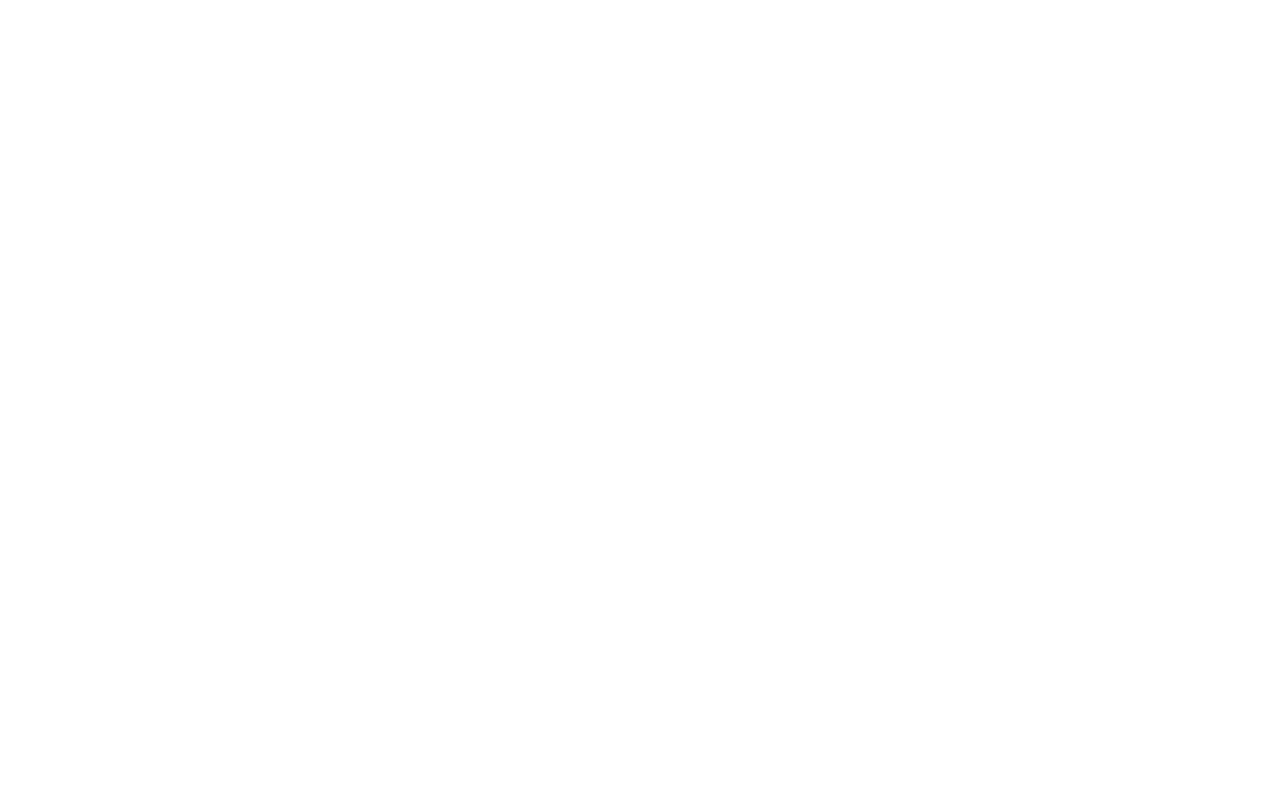
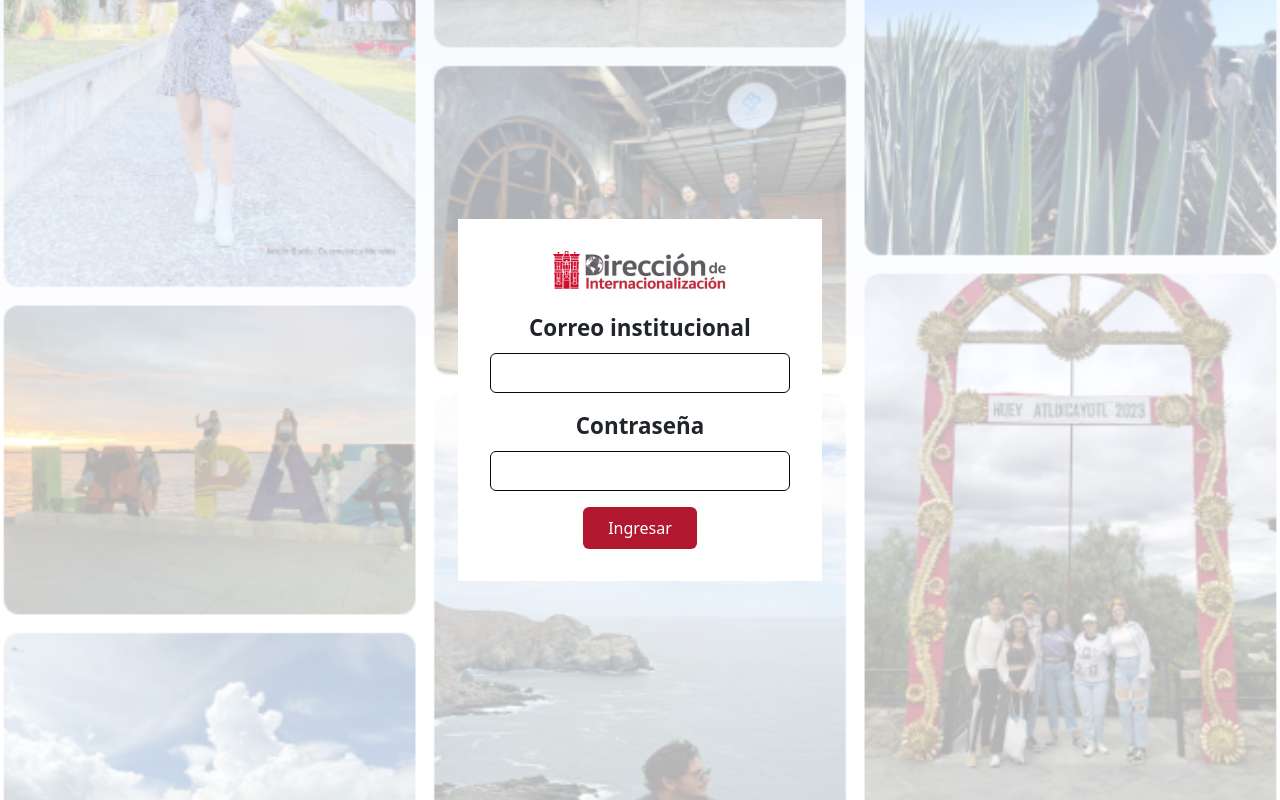
Before and after one commit to dev-ujed/movilidad, a React (Create React App) app: page /login in a window 1280 px wide. Before the commit this address had no page. Built offline with nearby package versions, Linux system fonts and the light colour scheme.

Commit message:
login listo

```diff
--- a/package.json
+++ b/package.json
@@ -7,6 +7,7 @@
     "@testing-library/jest-dom": "^5.17.0",
     "@testing-library/react": "^13.4.0",
     "@testing-library/user-event": "^13.5.0",
+    "axios": "^1.7.7",
     "bootstrap": "^5.3.3",
     "bootstrap-icons": "^1.11.3",
     "react": "^18.3.1",
--- a/src/App.js
+++ b/src/App.js
@@ -1,10 +1,10 @@
 import './App.css';
 import 'bootstrap/dist/css/bootstrap.min.css';
 import '@fortawesome/fontawesome-free/css/all.min.css';
-import 'bootstrap/dist/css/bootstrap.min.css';
 import 'bootstrap-icons/font/bootstrap-icons.css';
+import 'bootstrap/dist/js/bootstrap.bundle.min.js';
 import { BrowserRouter as Router, Route, Routes } from 'react-router-dom';
-import  Header  from './components/mainmenu';
+import Header from './components/mainmenu';
 import Banner from './components/banner';
 import Conbocatoria from './components/convocatoria';
 import Pasos from './components/pasos';
@@ -12,8 +12,10 @@
 import Footer from './components/Footer';
 import Destinos from './components/pages/destinos';
 import Documentos from './components/pages/documentos';
-
-
+import Login from './components/admin/login';
+import Dashboard from './components/admin/dashboard';
+import Registro from './components/admin/registro';
+import PrivateRoute from './components/admin/privateRoute';
 
 function App() {
   return (
@@ -22,6 +24,15 @@
         <Route path="/" element={<><Header /><Banner /><Conbocatoria /><Pasos /><Experiencias /><Footer /></>} />
         <Route path="/destinos" element={<Destinos />} />
         <Route path="/documentos" element={<Documentos />} />
+        <Route path="/login" element={<Login />} />
+        <Route path="/registro" element={<Registro />} />
+
+        {/* Protege la ruta del dashboard */}
+        <Route path="/dashboard" element={
+          <PrivateRoute>
+            <Dashboard />
+          </PrivateRoute>
+        } />
       </Routes>
     </Router>
   );
--- /dev/null
+++ b/src/components/admin/dashboard.jsx
@@ -0,0 +1,30 @@
+import React from 'react';
+import axios from 'axios';
+import { useNavigate } from 'react-router-dom';
+
+export default function Dashboard() {
+  const navigate = useNavigate();
+
+  const handleLogout = async () => {
+    try {
+        const response = await axios.post(
+            'http://localhost:8000/users/logout/',
+            {},{headers: {'Content-Type': 'application/json',}}
+        );
+
+        if (response.status === 200) {
+            console.log(response.data.message); // 'success'
+            localStorage.removeItem('token');
+            navigate("/login");
+        }
+    } catch (error) {
+        console.error('Error durante el cierre de sesión:', error);
+    }
+};
+
+  return (
+    <div>
+      <button onClick={handleLogout}>Logout</button>
+    </div>
+  );
+}
--- /dev/null
+++ b/src/components/admin/login.jsx
@@ -0,0 +1,91 @@
+import React, { useState } from 'react';
+import axios from 'axios';
+import { useNavigate } from 'react-router-dom';
+import '../styles/login.css';
+import fondo from '../../assets/image/Logo2.png';
+
+export default function Login() {
+    const navigate = useNavigate();
+    const [email, setEmail] = useState('');
+    const [password, setPassword] = useState('');
+    const [error, setError] = useState('');
+
+    // Manejar el cambio en los campos de entrada
+    const handleEmailChange = (event) => {
+        setEmail(event.target.value);
+    };
+
+    const handlePasswordChange = (event) => {
+        setPassword(event.target.value);
+    };
+
+    // Función para manejar el envío del formulario
+    const handleSubmit = async (event) => {
+        event.preventDefault();
+
+        const loginData = {
+            email: email,
+            password: password,
+        };
+
+        try {
+            const response = await axios.post(
+                'http://localhost:8000/users/login/',
+                loginData,
+                {
+                    headers: {
+                        'Content-Type': 'application/json',
+                    }
+                }
+            );
+            console.log("Token recibido:", response.data.token);
+            localStorage.setItem('token', response.data.token);
+            //window.location.href = "/dashboard";
+            navigate("/dashboard");
+
+        } catch (err) {
+            setError('Correo o contraseña incorrectos');
+        }
+    };
+
+    return (
+        <div className='contenedor'>
+            <div className='login'>
+                <div className='logo'>
+                    <img src={fondo} alt="Logo Movilidad" />
+                </div>
+                <form onSubmit={handleSubmit} className='formulario'>
+                    <div className='mb-3'>
+                        <label htmlFor="email" className='form-label'>Correo institucional</label>
+                        <input
+                            type="email"
+                            className='form-control'
+                            id='email'
+                            value={email}
+                            onChange={handleEmailChange}
+                            aria-describedby='emailHelp'
+                            required
+                        />
+                    </div>
+                    <div className='mb-3'>
+                        <label htmlFor="password" className='form-label'>Contraseña</label>
+                        <input
+                            type="password"
+                            className='form-control'
+                            id='password'
+                            value={password}
+                            onChange={handlePasswordChange}
+                            aria-describedby='passwordHelp'
+                            required
+                        />
+                    </div>
+                    {error && <div className="alert alert-danger error-message">{error}</div>}
+                    <div className='mb-3'>
+                        <a href="/registro" className=''>Crear Cuenta</a>
+                    </div>
+                    <button type="submit" className="btn ingresar">Ingresar</button>
+                </form>
+            </div>
+        </div>
+    );
+}
--- /dev/null
+++ b/src/components/admin/privateRoute.jsx
@@ -0,0 +1,16 @@
+import React from 'react';
+import { Navigate } from 'react-router-dom';
+
+function PrivateRoute({ children }) {
+    const isAuthenticated = !!localStorage.getItem('token');
+    console.log("Autenticado:", isAuthenticated);
+
+    // Si no está autenticado, redirige al login
+    if (!isAuthenticated) {
+        return <Navigate to="/login" replace />;
+    }
+
+    return children;
+}
+
+export default PrivateRoute;
--- /dev/null
+++ b/src/components/admin/registro.jsx
@@ -0,0 +1,9 @@
+import React from 'react'
+
+export default function registro() {
+  return (
+    <div>
+
+    </div>
+  )
+}
--- /dev/null
+++ b/src/components/styles/login.css
@@ -0,0 +1,86 @@
+.contenedor{
+    display: flex;
+    flex-direction: column;
+    justify-content: center;
+    align-items: center;
+    position: relative;
+    width: 100%;
+    z-index: 0;
+    overflow: hidden;
+    height: 100vh;
+    background: linear-gradient(to bottom, #F4F8FE, #FFFFFF, #FFFFFF);
+}
+
+.login a{
+    text-decoration: none;
+    color: rgba(177, 24, 48, 1);
+    font-size: 1rem;
+    display: none;
+}
+
+.error-message {
+    font-size: 14px;
+    padding: 5px;
+    max-width: 100%;
+  }
+
+.contenedor::before {
+    content: "";
+    position: absolute;
+    top: 0;
+    left: 0;
+    width: 100%;
+    height: 100%;
+    background-image: url('../../assets/image/fondo-celulares2.PNG');
+    background-size: cover;
+    background-position: center;
+    background-repeat: no-repeat;
+    opacity: 0.3;
+    z-index: 0;
+}
+
+.login{
+    display: flex;
+    flex-direction: column;
+    align-items: center;
+    background: #fff;
+    max-width: 100%;
+    text-align: center;
+    z-index: 1;
+    padding: 2rem;
+}
+
+.login .formulario{
+    font-size: 1.4rem;
+}
+
+.login .formulario label{
+    font-weight: 600;
+}
+
+.login .formulario input{
+    width: 300px;
+    height: 40px;
+    border: 1px solid #080808;
+}
+
+.logo {
+    margin-bottom: 20px;
+}
+
+.logo img {
+    max-width: 100%;
+    height: auto;
+}
+
+
+.ingresar{
+    background-color: rgba(177, 24, 48, 1);
+    color: #fff;
+    padding: .5rem 1.5rem .5rem 1.5rem;
+}
+
+.ingresar:hover{
+    background-color: black;
+    color: #fff;
+}
```
Also changed, not shown: 1 other file (tests, documents, lock files or other folders).
